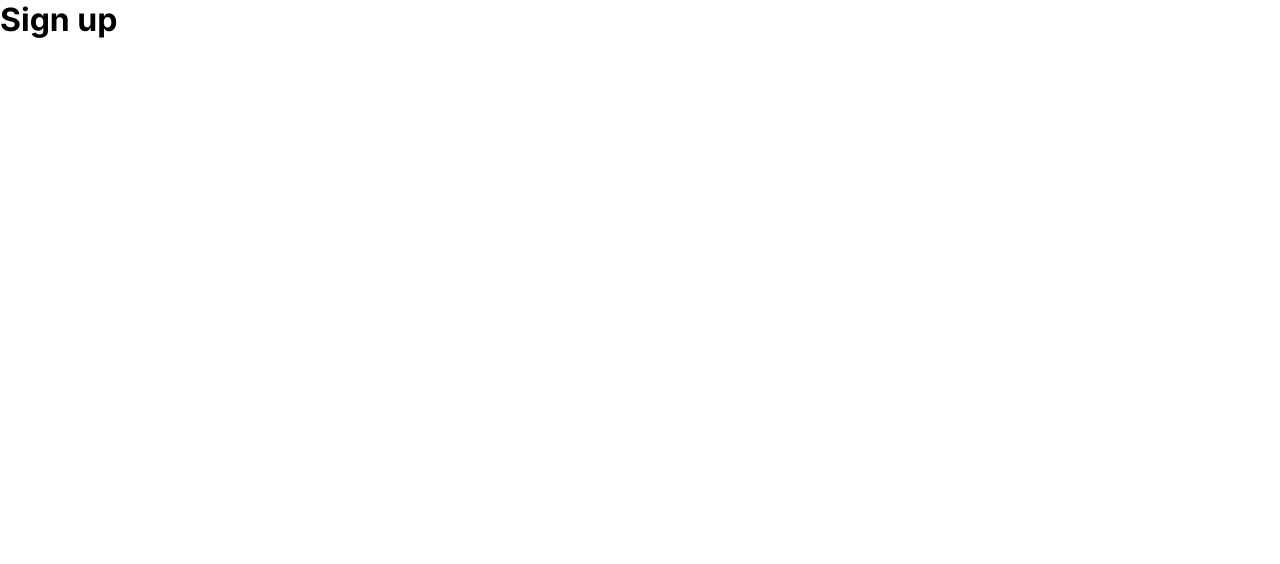
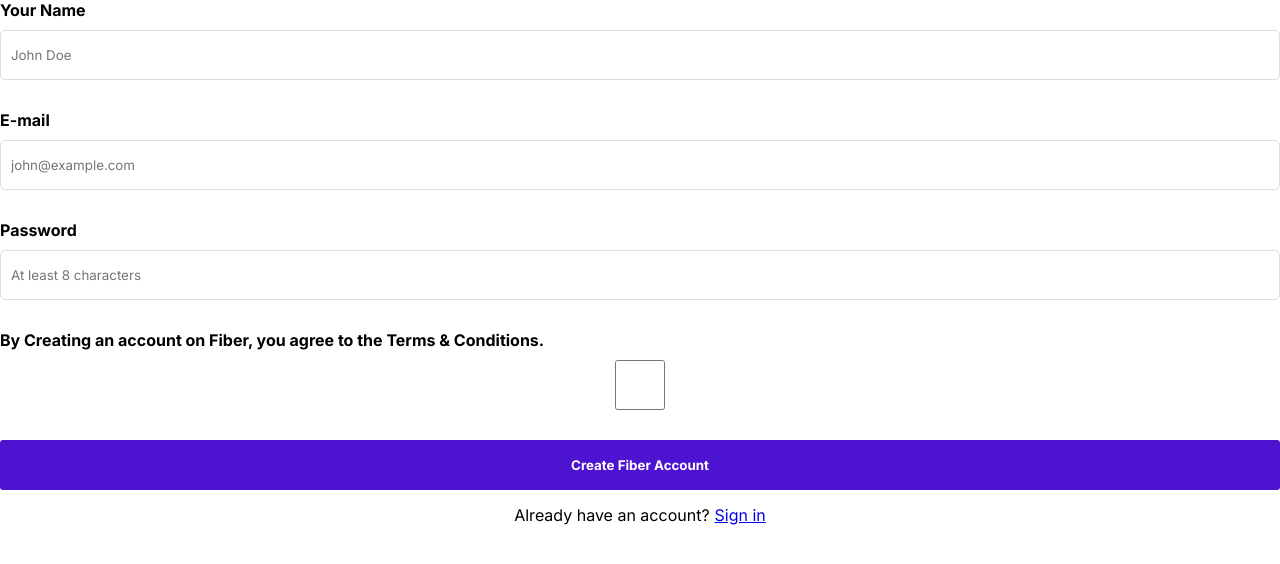
Before and after one commit to lucas-wendell/fiber-landing-page, a React (Vite) app: page /signUp in a window 1280 px wide. Shown: the top 564 px of the page. Built offline with nearby package versions, Linux system fonts and the light colour scheme.

Commit message:
creating input component

```diff
--- /dev/null
+++ b/src/components/SignUpForm/index.jsx
@@ -0,0 +1,98 @@
+import './style.css';
+import { Link } from 'react-router-dom';
+
+import { Button } from '../Button';
+import { useForm } from 'react-hook-form';
+
+export const SignUpForm = () => {
+	const {
+		register,
+		formState: { errors },
+		handleSubmit,
+	} = useForm();
+
+	const onSubmit = data => {
+		console.log(data);
+	};
+
+	return (
+		<form className="SignUpForm" onSubmit={handleSubmit(onSubmit)}>
+			<label>
+				Your Name
+				<input
+					error={errors.name ? 'true' : 'false'}
+					type="text"
+					placeholder="John Doe"
+					{...register('name', {
+						required: 'Required',
+						minLength: {
+							value: 3,
+							message: 'Your name must be more than 3 characters',
+						},
+					})}
+				/>
+				{errors.name && (
+					<span className="errorMessage">{errors.name.message}</span>
+				)}
+			</label>
+			<label>
+				E-mail
+				<input
+					type="email"
+					error={errors.email ? 'true' : 'false'}
+					placeholder="john@example.com"
+					{...register('email', {
+						required: 'Required',
+						pattern: {
+							value: /[a-z0-9]+@[a-z]+\.[a-z]{2,3}/,
+							message: 'Entered value does not match email format',
+						},
+					})}
+				/>
+				{errors.email && (
+					<span className="errorMessage">{errors.email.message}</span>
+				)}
+			</label>
+			<label>
+				Password
+				<input
+					error={errors.password ? 'true' : 'false'}
+					type="password"
+					placeholder="At least 8 characters"
+					{...register('password', {
+						required: 'Required',
+						minLength: {
+							value: 3,
+							message: 'Your password must be more than 3 characters',
+						},
+					})}
+				/>
+				{errors.password && (
+					<span className="errorMessage">{errors.password.message}</span>
+				)}
+			</label>
+			<label>
+				<p>
+					By Creating an account on Fiber, you agree to the{' '}
+					<span>Terms & Conditions</span>.
+				</p>
+				<input
+					type="checkbox"
+					{...register('checkbox', {
+						required: 'Required',
+					})}
+				/>
+			</label>
+
+			<div className="buttonDiv">
+				<Button width={'100%'}>Create Fiber Account</Button>
+				<p className="link">
+					<span>Already have an account?</span>
+					<Link to="/SignIn">Sign in</Link>
+				</p>
+			</div>
+		</form>
+	);
+};
+
+export default SignUpForm;
--- /dev/null
+++ b/src/components/SignUpForm/style.css
@@ -0,0 +1,43 @@
+.SignUpForm {
+	display: flex;
+	width: 100%;
+	flex-direction: column;
+}
+
+.SignUpForm .errorMessage {
+	color: crimson;
+	font-weight: 400;
+}
+
+.SignUpForm input {
+	width: 100%;
+	height: 50px;
+	border: 1px solid #ddd;
+	border-radius: 5px;
+	margin-top: 10px;
+	padding-left: 10px;
+	margin-bottom: 5px;
+}
+
+.SignUpForm input[error='true'] {
+	border: 1px solid crimson;
+}
+
+.SignUpForm label {
+	font-weight: 700;
+	margin-bottom: 25px;
+}
+
+.SignUpForm .buttonDiv {
+	display: flex;
+	flex-direction: column;
+	gap: 15px;
+
+	align-items: center;
+}
+
+.SignUpForm .buttonDiv .link {
+	display: flex;
+	align-items: center;
+	gap: 5px;
+}
--- a/src/pages/SignUp/index.jsx
+++ b/src/pages/SignUp/index.jsx
@@ -1,5 +1,10 @@
+import SignUpForm from '../../components/SignUpForm';
 import './style.css';
 
 export const SignUp = () => {
-	return <h1>Sign up</h1>;
+	return (
+		<main className="SignUpMain">
+			<SignUpForm />
+		</main>
+	);
 };
```
Also changed, not shown: src/components/Input/index.jsx (added, +16 -0 lines), src/components/Input/style.css (added).
